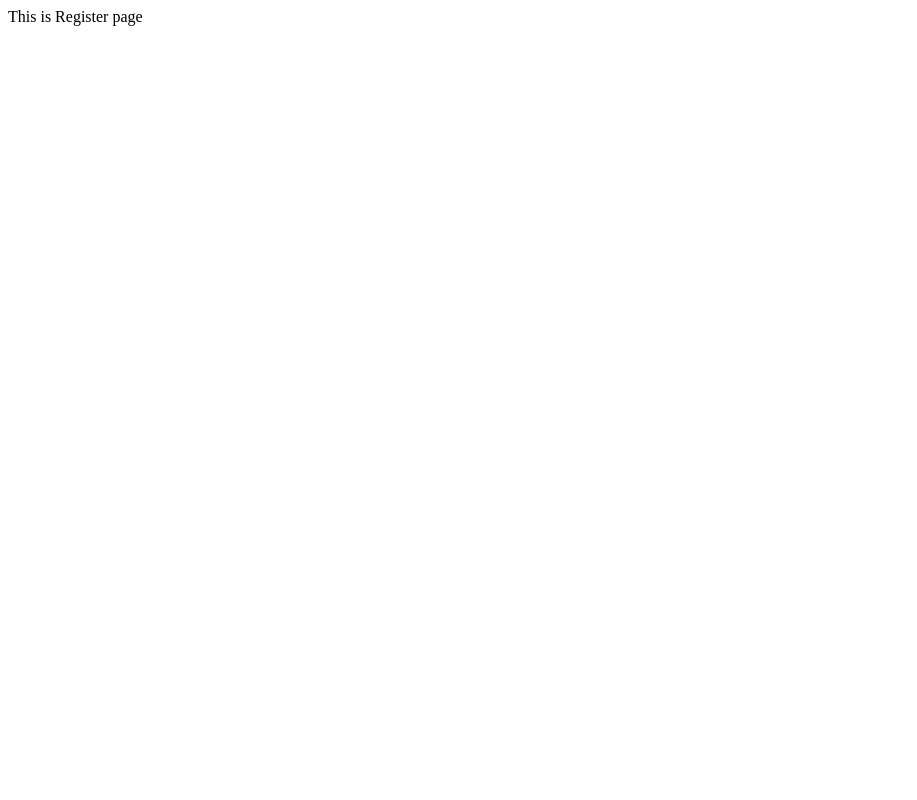
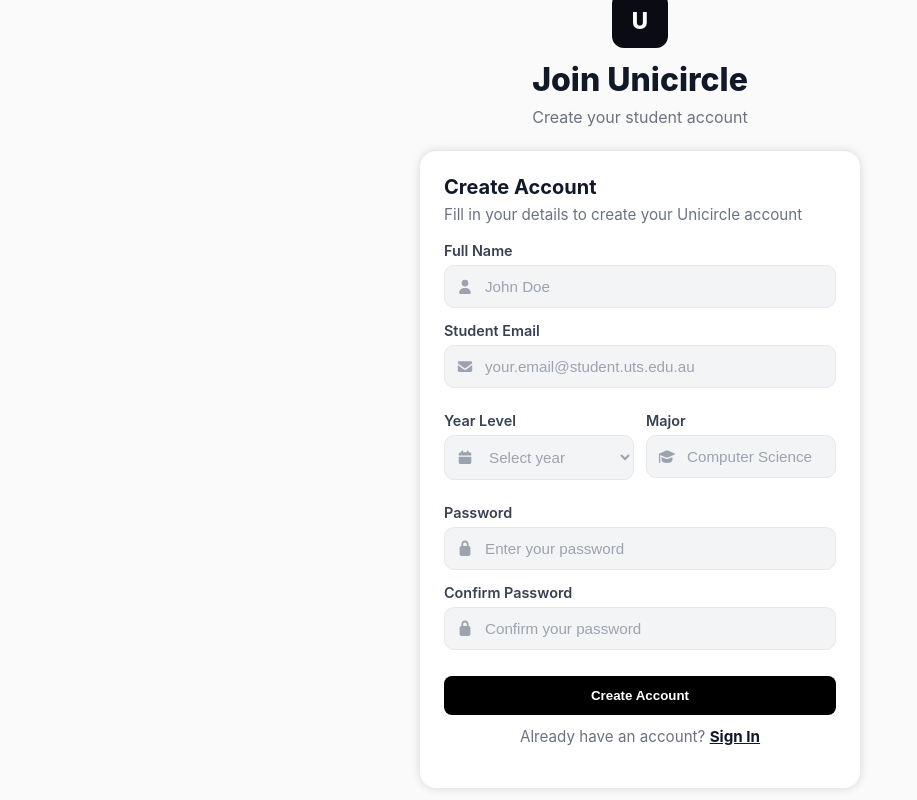
Before and after one commit to Suusana/UniCircle, a React (Vite) app in the folder Frontend/: page /signup in a window 1280 px wide. Shown: the whole page, without its empty margins (0-917 px from the left). Built offline with nearby package versions, Linux system fonts and the light colour scheme.

Commit message:
Add student register form with validation and styled UI
Create UI for student account registration, added input fields

```diff
--- a/Frontend/src/components/Button.jsx
+++ b/Frontend/src/components/Button.jsx
@@ -12,3 +12,19 @@
     background: #bbb;
   }
 `;
+
+export const PrimaryButton = styled.button`
+  width: 100%;
+  padding: 12px;
+  margin-top: 16px;
+  border: none;
+  border-radius: 8px;
+  background-color: #000;
+  color: #fff;
+  font-weight: 600;
+  cursor: pointer;
+
+  &:hover {
+    background-color: #444;
+  }
+`;
--- a/Frontend/src/components/Card.jsx
+++ b/Frontend/src/components/Card.jsx
@@ -19,3 +19,9 @@
   width: 361px;
   height: 360px;
 `;
+export const Card = styled(CardBackground)`
+  width: 100%;
+  max-width: 500px;
+  padding: 24px;
+  margin-bottom: 20px;
+`;
--- a/Frontend/src/pages/Register.jsx
+++ b/Frontend/src/pages/Register.jsx
@@ -1,5 +1,313 @@
-const Register = ()=>{
-  return <div>This is Register page</div>
+import { useState } from "react";
+import styled, { createGlobalStyle } from "styled-components";
+import { Link, useNavigate } from "react-router-dom";
+import { Card } from "../components/Card";
+import { PrimaryButton } from "../components/Button";
+import { FontAwesomeIcon } from "@fortawesome/react-fontawesome";
+import {
+  faUser,
+  faEnvelope,
+  faGraduationCap,
+  faLock,
+  faCalendar,
+} from "@fortawesome/free-solid-svg-icons";
+
+const GlobalStyle = createGlobalStyle`
+  html, body, #root { height: 100%; margin: 0; padding: 0; }
+  body { background:#fafafa; font-family: Inter, system-ui, -apple-system, "Segoe UI", Roboto, Helvetica, Arial; }
+  * { box-sizing: border-box; }
+`;
+
+const Section = styled.section`
+  height: 100vh;
+  display: grid;
+  place-content: center;
+  padding: 24px;
+  overflow: hidden;
+`;
+
+const Header = styled.div`
+  text-align: center;
+  margin-bottom: 24px;
+`;
+
+const LogoBox = styled.div`
+  width: 56px;
+  height: 56px;
+  border-radius: 12px;
+  background: #0b0b14;
+  color: #fff;
+  font-weight: 800;
+  font-size: 1.4rem;
+  display: flex;
+  align-items: center;
+  justify-content: center;
+  margin: 0 auto 12px;
+`;
+
+const H1 = styled.h1`
+  margin: 0;
+  font-size: 2rem;
+  font-weight: 800;
+  color: #111827;
+`;
+
+const Lead = styled.p`
+  margin: 8px 0 0;
+  color: #6b7280;
+  font-size: 1rem;
+`;
+
+const FormWrap = styled.div`
+  width: 100%;
+  max-width: 440px;
+  margin: 0 auto;
+`;
+
+const FormTitle = styled.h2`
+  margin: 0 0 6px;
+  font-size: 1.25rem;
+  font-weight: 700;
+  color: #111827;
+`;
+
+const FormDesc = styled.p`
+  margin: 0 0 18px;
+  color: #6b7280;
+  font-size: 0.95rem;
+`;
+
+const Label = styled.label`
+  display: block;
+  font-size: 0.9rem;
+  font-weight: 600;
+  color: #374151;
+  margin: 14px 0 6px;
+`;
+
+const Row2 = styled.div`
+  display: grid;
+  grid-template-columns: 1fr 1fr;
+  gap: 12px;
+`;
+
+const InputWrap = styled.div`
+  position: relative;
+  margin-bottom: 10px;
+`;
+
+const Icon = styled.span`
+  position: absolute;
+  left: 12px;
+  top: 50%;
+  transform: translateY(-50%);
+  font-size: 0.9rem;
+  color: #9ca3af;
+  pointer-events: none;
+`;
+
+const BaseInput = styled.input`
+  width: 100%;
+  padding: 12px 12px 12px 40px;
+  background: #f3f4f6;
+  border: 1px solid #e5e7eb;
+  border-radius: 10px;
+  font-size: 0.95rem;
+  color: #374151;
+
+  &::placeholder {
+    color: #9ca3af;
+  }
+
+  &:focus {
+    border-color: #111827;
+    box-shadow: 0 0 0 2px #11182722;
+  }
+`;
+
+const BaseSelect = styled.select`
+  width: 100%;
+  padding: 12px 12px 12px 40px;
+  background: #f3f4f6;
+  border: 1px solid #e5e7eb;
+  border-radius: 10px;
+  font-size: 0.95rem;
+  color: ${props => (props.value ? "#374151" : "#9ca3af")};
+
+  &:focus {
+    border-color: #111827;
+    box-shadow: 0 0 0 2px #11182722;
+  }
+
+  option[value=""] {
+    color: #9ca3af;
+  }
+  option {
+    color: #374151;
+  }
+`;
+
+export default function Register() {
+  const navigate = useNavigate();
+  const [form, setForm] = useState({
+    fullName: "",
+    email: "",
+    yearLevel: "",
+    major: "",
+    password: "",
+    confirm: "",
+  });
+
+  const onChange = (e) => {
+    const { name, value } = e.target;
+    setForm((p) => ({ ...p, [name]: value }));
+  };
+
+  const onSubmit = (e) => {
+    e.preventDefault();
+    alert(`Account created for ${form.fullName}`);
+    navigate("/signin");
+  };
+
+  return (
+    <>
+      <GlobalStyle />
+      <Section>
+        {/* Logo + title */}
+        <Header>
+          <LogoBox>U</LogoBox>
+          <H1>Join Unicircle</H1>
+          <Lead>Create your student account</Lead>
+        </Header>
+
+        {/* Card */}
+        <FormWrap>
+          <Card style={{ padding: 24, borderRadius: 16 }}>
+            <FormTitle>Create Account</FormTitle>
+            <FormDesc>
+              Fill in your details to create your Unicircle account
+            </FormDesc>
+
+            <form onSubmit={onSubmit}>
+              <Label htmlFor="fullName">Full Name</Label>
+              <InputWrap>
+                <Icon>
+                  <FontAwesomeIcon icon={faUser} />
+                </Icon>
+                <BaseInput
+                  id="fullName"
+                  name="fullName"
+                  placeholder="John Doe"
+                  value={form.fullName}
+                  onChange={onChange}
+                />
+              </InputWrap>
+
+              <Label htmlFor="email">Student Email</Label>
+              <InputWrap>
+                <Icon>
+                  <FontAwesomeIcon icon={faEnvelope} />
+                </Icon>
+                <BaseInput
+                  id="email"
+                  type="email"
+                  name="email"
+                  placeholder="your.email@student.uts.edu.au"
+                  value={form.email}
+                  onChange={onChange}
+                />
+              </InputWrap>
+
+              <Row2>
+                <div>
+                  <Label htmlFor="yearLevel">Year Level</Label>
+                  <InputWrap>
+                    <Icon>
+                      <FontAwesomeIcon icon={faCalendar} />
+                    </Icon>
+                    <BaseSelect
+                      id="yearLevel"
+                      name="yearLevel"
+                      value={form.yearLevel}
+                      onChange={onChange}
+                    >
+                      <option value="">Select year</option>
+                      <option value="Y1">Year 1</option>
+                      <option value="Y2">Year 2</option>
+                      <option value="Y3">Year 3</option>
+                      <option value="Y4_plus">Year 4+</option>
+                      <option value="Masters">Masters</option>
+                      <option value="PhD">PhD</option>
+                    </BaseSelect>
+                  </InputWrap>
+                </div>
+
+                <div>
+                  <Label htmlFor="major">Major</Label>
+                  <InputWrap>
+                    <Icon>
+                      <FontAwesomeIcon icon={faGraduationCap} />
+                    </Icon>
+                    <BaseInput
+                      id="major"
+                      name="major"
+                      placeholder="Computer Science"
+                      value={form.major}
+                      onChange={onChange}
+                    />
+                  </InputWrap>
+                </div>
+              </Row2>
+
+              <Label htmlFor="password">Password</Label>
+              <InputWrap>
+                <Icon>
+                  <FontAwesomeIcon icon={faLock} />
+                </Icon>
+                <BaseInput
+                  id="password"
+                  type="password"
+                  name="password"
+                  placeholder="Enter your password"
+                  value={form.password}
+                  onChange={onChange}
+                />
+              </InputWrap>
+
+              <Label htmlFor="confirm">Confirm Password</Label>
+              <InputWrap>
+                <Icon>
+                  <FontAwesomeIcon icon={faLock} />
+                </Icon>
+                <BaseInput
+                  id="confirm"
+                  type="password"
+                  name="confirm"
+                  placeholder="Confirm your password"
+                  value={form.confirm}
+                  onChange={onChange}
+                />
+              </InputWrap>
+
+              <PrimaryButton type="submit">Create Account</PrimaryButton>
+            </form>
+
+            <FormDesc style={{ textAlign: "center", marginTop: 12 }}>
+              Already have an account?{" "}
+              <Link
+                to="/signin"
+                style={{
+                  fontWeight: 700,
+                  textDecoration: "underline",
+                  color: "#111827",
+                }}
+              >
+                Sign In
+              </Link>
+            </FormDesc>
+          </Card>
+        </FormWrap>
+      </Section>
+    </>
+  );
 }
-
-export default Register
```
